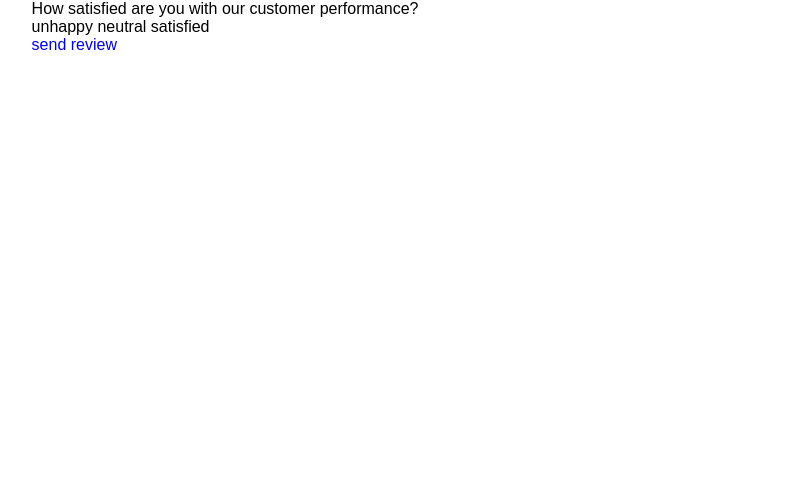
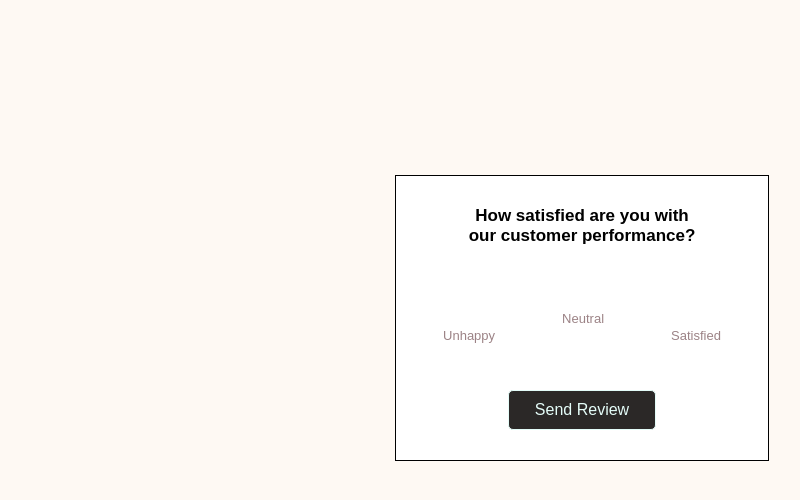
Before and after one commit to psandeepaxioned/feedback, a plain HTML site: page index.html in a window 1280 px wide. Shown: the whole page, without its empty margins (58-858 px from the left). Drawn offline with Linux system fonts and the light colour scheme.

Commit message:
styling for the task done

```diff
--- a/assets/css/style.css
+++ b/assets/css/style.css
@@ -100,13 +100,12 @@ li {
 /*for wrapper*/
 .wrapper {
   max-width: 1360px;
-  width: 86%;
+  width: 29%;
   margin: 0 auto;
 }
 /*=================================
   Header styling starts here
 =================================*/
-
 
 
 
@@ -119,6 +118,59 @@ li {
 /*=================================
   main styling starts here
 =================================*/
+body{
+  height: 100vh;
+  background-color: #fef9f3;
+}
+
+.wrapper{
+  border: 1px solid;
+  position: relative;
+  top: 175px;
+  left: 0;
+  transform: translate(0, 0);
+  background-color: #ffffff;
+}
+h3 {
+  font-size: 17px;
+  font-weight: 600;
+  text-align: center;
+  padding: 30px 18%;
+}
+ul.moods {
+  text-align: center;
+  display: flex;
+  justify-content: space-evenly;
+  box-sizing: border-box;
+}
+span {
+  text-transform: capitalize;
+  font-size: 13px;
+
+}
+li:first-child,li:last-child{
+  padding: 50px 5.5% 10px 5.5%;
+}
+li {
+  padding: 33px 5.5%;
+  color: #9c8386;
+}
+.send-review {
+  text-align: center;
+  padding: 30px 0;
+}
+.send-review a {
+  border: 1px solid;
+  border-radius: 5px;
+  padding: 10px 7%;
+  color: #e4fcf8;
+  background-color: #2b2827;
+  text-transform: capitalize;
+}
+li:hover{
+  box-shadow: 0 0 5px #2b2827;
+  color: #462420;
+}
 
 
 
```
